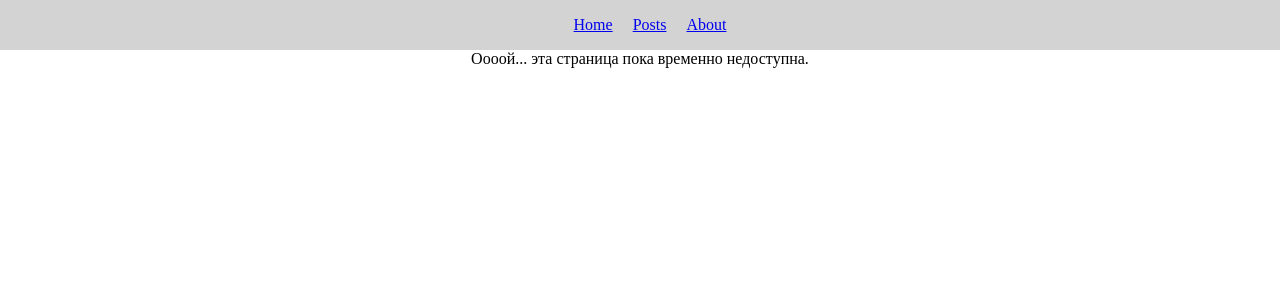
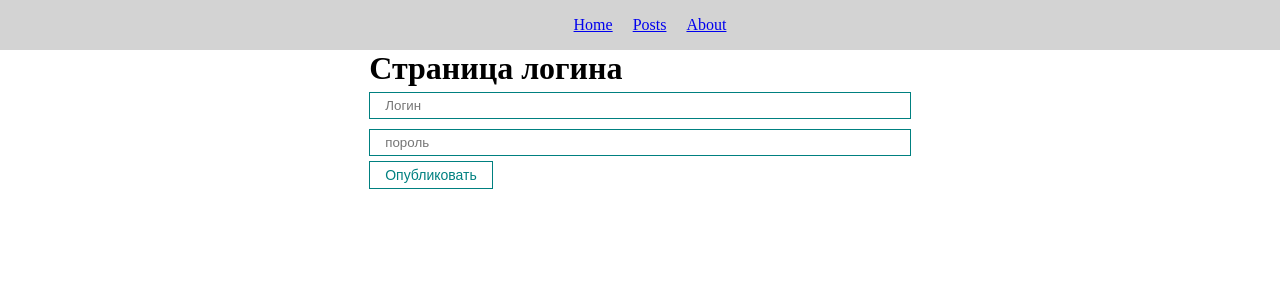
Before and after one commit to soul-on-you/reactdev, a React (Create React App) app in the folder react_teory/: page /login in a window 1280 px wide. Shown: the top 300 px of the page. Built offline with nearby package versions, Linux system fonts and the light colour scheme.

Commit message:
added auth simple page and split routes on public and private

```diff
--- a/react_teory/src/components/AppRouter.jsx
+++ b/react_teory/src/components/AppRouter.jsx
@@ -1,19 +1,30 @@
-import React from "react";
+import React, { useState } from "react";
 import { Route, Routes } from "react-router-dom";
-import About from "../pages/About";
-import Home from "../pages/Home";
-import Page404 from "../pages/Page404";
-import PostIDPage from "../pages/PostIDPage";
-import Posts from "../pages/Posts";
+import Login from "../pages/Login";
+import { privateRoutes, publicRoutes } from "../router";
 
 function AppRouter() {
-  return (
+  const [isAuth, setIsAuth] = useState(false);
+
+  return isAuth ? (
     <Routes>
-      <Route path="/" element={<Home />} />
-      <Route path="/posts" element={<Posts />} />
-      <Route path="/posts/:id" element={<PostIDPage />} />
-      <Route path="/about" element={<About />} />
-      <Route path="*" element={<Page404 />} />
+      {privateRoutes.map((route) => (
+        <Route {...route} key={route.path} />
+      ))}
+    </Routes>
+  ) : (
+    <Routes>
+      {publicRoutes.map((route) =>
+        route.path === "/login" ? (
+          <Route
+            {...route}
+            key={route.path}
+            element={<Login SetAuth={setIsAuth} />}
+          />
+        ) : (
+          <Route {...route} key={route.path} />
+        )
+      )}
     </Routes>
   );
 }
--- /dev/null
+++ b/react_teory/src/pages/Login.jsx
@@ -0,0 +1,40 @@
+import React, { useState } from "react";
+import { useNavigate } from "react-router-dom";
+import CustomButton from "../components/UI/button/CustomButton";
+import CustomInput from "../components/UI/input/CustomInput";
+
+function Login({ SetAuth }) {
+  const router = useNavigate();
+  const [login, setLogin] = useState("");
+  const [password, setPassword] = useState("");
+
+  const SingIn = (e) => {
+    e.preventDefault();
+    console.log(`Logined: ${login}:${password}`);
+    SetAuth(true);
+    router(`/posts`);
+  };
+
+  return (
+    <div>
+      <h1>Страница логина</h1>
+      <form action="/login">
+        <CustomInput
+          value={login}
+          placeholder="Логин"
+          onChange={(e) => setLogin(e.target.value)}
+        ></CustomInput>
+
+        <CustomInput
+          value={password}
+          placeholder="пороль"
+          onChange={(e) => setPassword(e.target.value)}
+        ></CustomInput>
+
+        <CustomButton onClick={SingIn}>Опубликовать</CustomButton>
+      </form>
+    </div>
+  );
+}
+
+export default Login;
--- a/react_teory/src/pages/PostIDPage.jsx
+++ b/react_teory/src/pages/PostIDPage.jsx
@@ -67,9 +67,11 @@ function PostIDPage() {
       ) : (
         <div>
           {comments.map((comment, index) => (
-            <div className="post">
-              <div className="post__content" key={comment.id}>
-                <strong>{`${index+1}. ${comment.email}. ${comment.name}`}</strong>
+            <div className="post" key={comment.id}>
+              <div className="post__content">
+                <strong>{`${index + 1}. ${comment.email}. ${
+                  comment.name
+                }`}</strong>
                 <p>{comment.body}</p>
               </div>
             </div>
--- /dev/null
+++ b/react_teory/src/router/index.js
@@ -0,0 +1,21 @@
+import About from "../pages/About";
+import Home from "../pages/Home";
+import Login from "../pages/Login";
+import Page404 from "../pages/Page404";
+import PostIDPage from "../pages/PostIDPage";
+import Posts from "../pages/Posts";
+
+export const privateRoutes = [
+  { path: "/", element: <Home /> },
+  { path: "/posts", element: <Posts /> },
+  { path: "/posts/:id", element: <PostIDPage /> },
+  { path: "/about", element: <About /> },
+  { path: "/login", element: <Login /> },
+  { path: "*", element: <Page404 /> },
+];
+
+export const publicRoutes = [
+  { path: "/", element: <Home /> },
+  { path: "/login", element: <Login /> },
+  { path: "*", element: <Page404 /> },
+];
```
